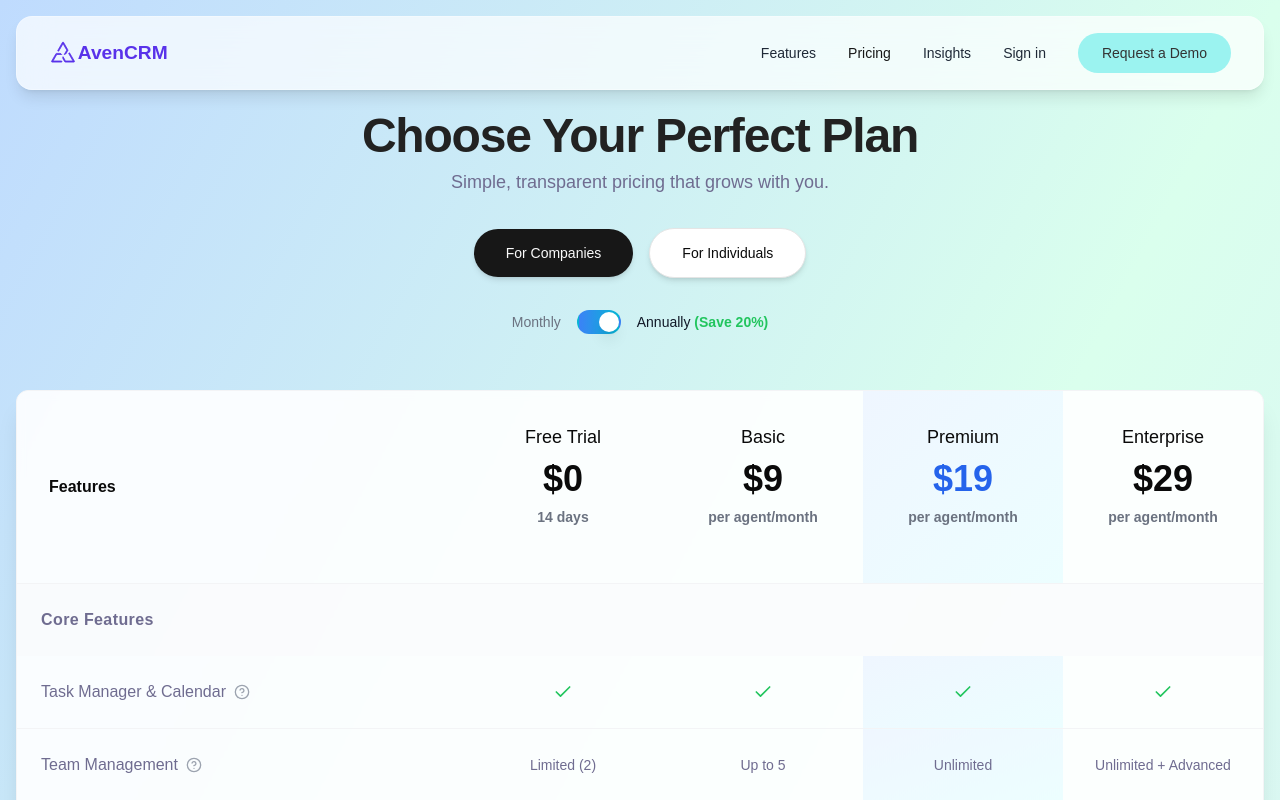
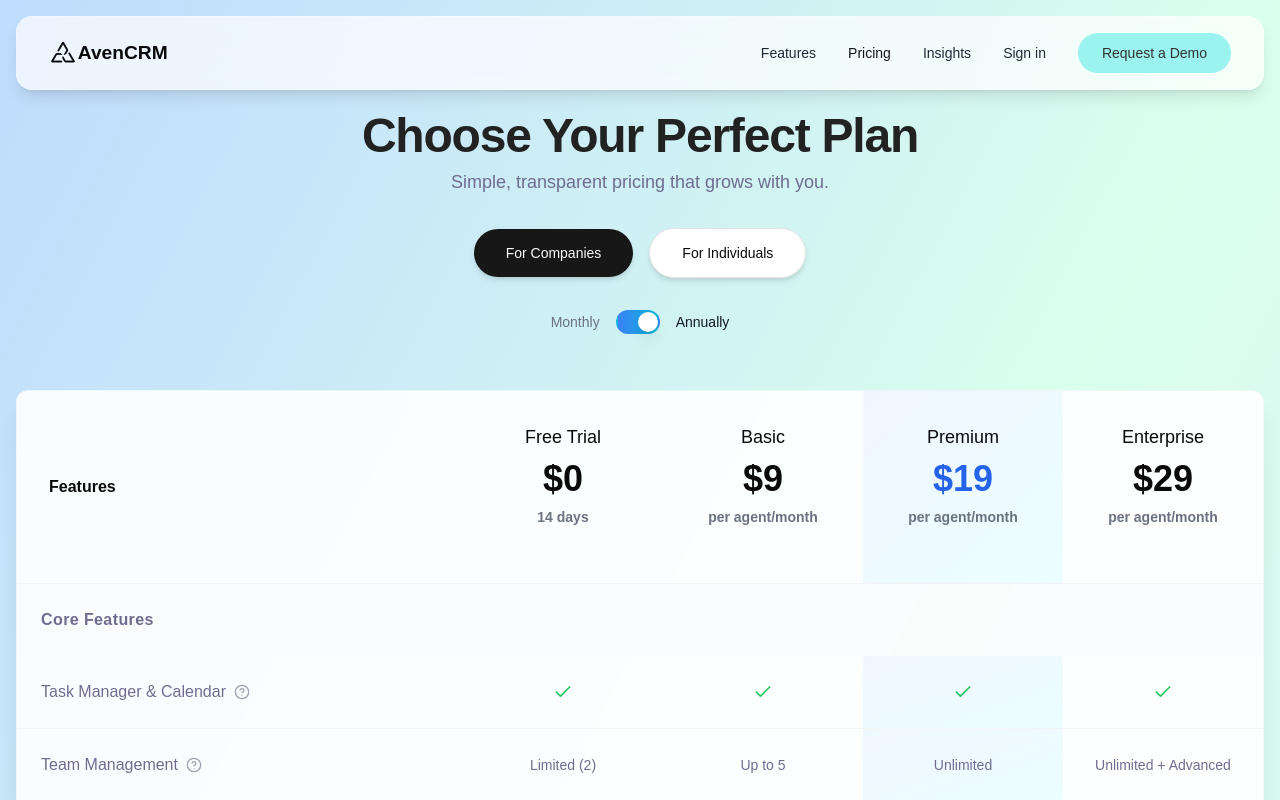
Before and after one commit to itsrealkaran/AvenCRM-Landing, a Next.js app: page /pricing in a window 1280 px wide. Shown: the top 800 px of the page. Built offline with nearby package versions, Linux system fonts and the light colour scheme.

Commit message:
Issues Fixed

```diff
--- a/app/pricing/page.tsx
+++ b/app/pricing/page.tsx
@@ -216,7 +216,7 @@ export default function Page() {
                 className="bg-gray-200 data-[state=checked]:bg-gradient-to-r from-blue-500 to-cyan-500"
               />
               <span className={`text-sm font-medium ${isAnnual ? 'text-gray-900' : 'text-gray-500'}`}>
-                Annually <span className="text-green-500 font-semibold">(Save 20%)</span>
+                Annually
               </span>
             </motion.div>
           </div>
--- a/components/landing/header.tsx
+++ b/components/landing/header.tsx
@@ -43,10 +43,10 @@ export function Header({ currentPage = "home" }: { currentPage?: string }) {
                 whileHover={{ scale: 1.05 }}
                 whileTap={{ scale: 0.95 }}
               >
-                <Logo />
+                <Logo variant="black"/>
               </motion.div>
               <motion.div
-                className="text-[#5932ea] text-[1rem] md:text-[1.2rem] flex gap-[2px] items-end font-bold"
+                className="text-[1rem] md:text-[1.2rem] flex gap-[2px] items-end font-bold"
                 initial={{ opacity: 0, x: -20 }}
                 animate={{ opacity: 1, x: 0 }}
                 transition={{ delay: 0.2 }}
--- a/components/landing/pricing-section.tsx
+++ b/components/landing/pricing-section.tsx
@@ -335,7 +335,7 @@ export function PricingSection() {
 
                   <Button
                     onClick={() => {
-                      window.location.href = '/signup';
+                      window.location.href = 'https://crm.avencrm.com/signup';
                     }}
                     className={`mt-8 w-full h-12 rounded-full text-lg font-semibold transition-all duration-300 ${
                       plan.type === 'trial'
```
